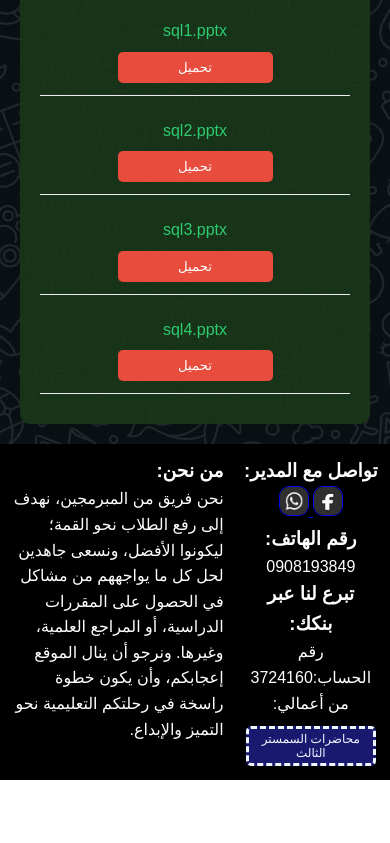
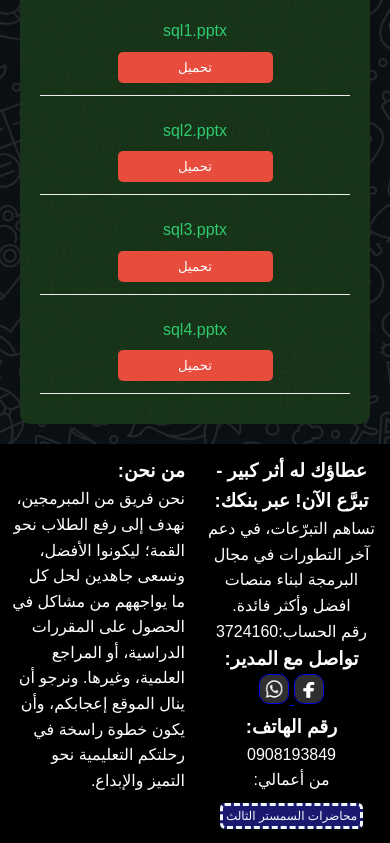
Before and after one commit to Azzoz2684/Great, a plain HTML site: page index.html in a window 390 px wide. Shown: the part 5665-6508 px from the top of the page. Before the commit the page ends 6445 px from the top, so only its background shows below. Drawn offline with Linux system fonts and the light colour scheme.

Commit message:
Add files via upload

```diff
--- a/index.html
+++ b/index.html
@@ -285,6 +285,9 @@
 
     <footer>
         <div id="f1">
+            <h3>عطاؤك له أثر كبير - تبرَّع الآن! عبر بنكك:</h3>
+            <p>تساهم التبرّعات، في دعم آخر التطورات في مجال البرمجة لبناء منصات افضل وأكثر فائدة. </p>
+            <p>رقم الحساب:3724160</p>
             <h3>تواصل مع المدير:</h3>
             <a href="https://www.facebook.com/profile.php?id=61562260692432" target="_blank">
                 <img src="img/f.jpg" alt="فيسبوك" width="30" height="30" border="1" style="border-radius: 10px;">
@@ -294,8 +297,6 @@
             </a>
             <h3>رقم الهاتف:</h3>
             <p>0908193849</p>
-            <h3> تبرع لنا عبر بنكك:</h3>
-            <p>رقم الحساب:3724160</p>
             <p>من أعمالي: </p>
            <button id="first" onclick="window.location.href='https://azzoz2684.github.io/Ezzo/';">محاضرات السمستر الثالث</button>
         </div>
--- a/style.css
+++ b/style.css
@@ -208,12 +208,12 @@ h1 {
     }
 
     footer > div {
-        width: 40%;
+        width: 50%;
         padding: 10px;
     }
 
     footer > div:last-child {
-        width: 60%;
+        width: 50%;
         text-align: right;
 }
 }
```
